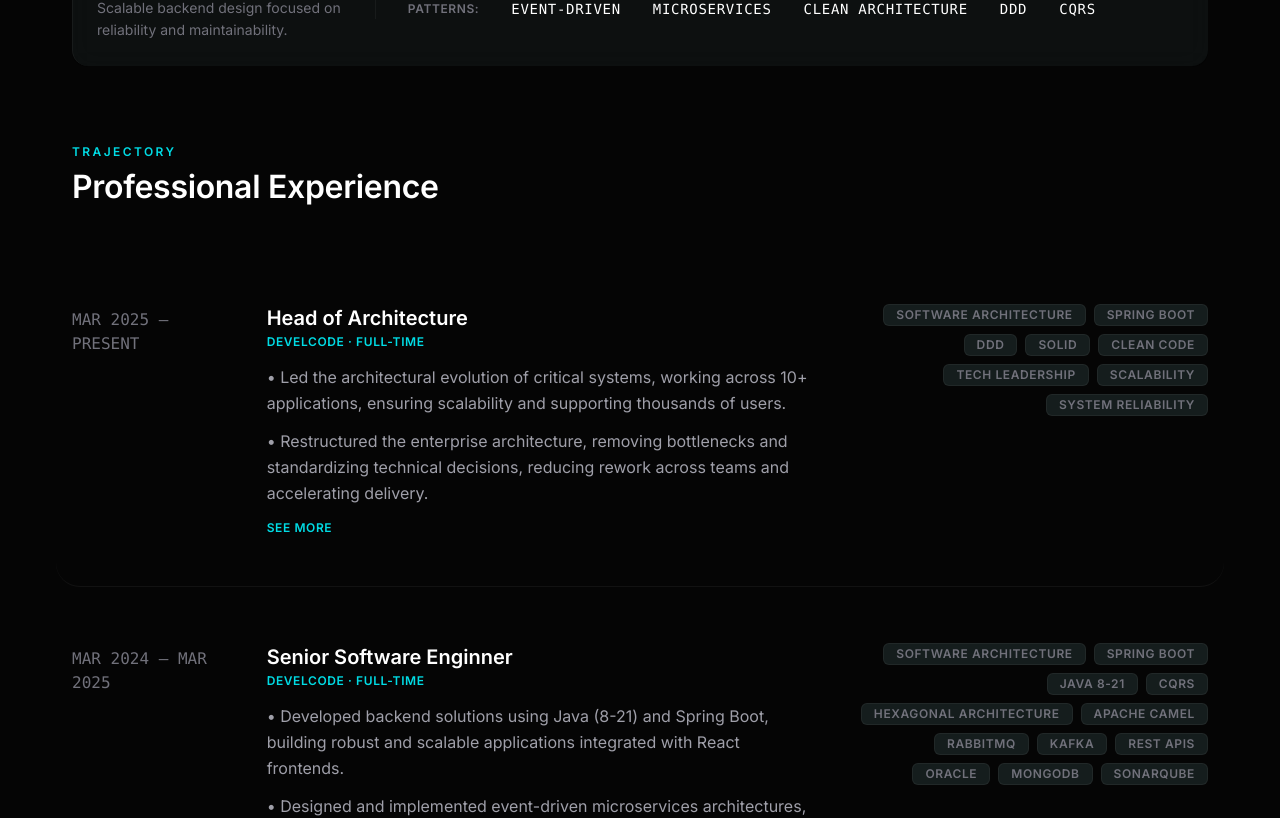
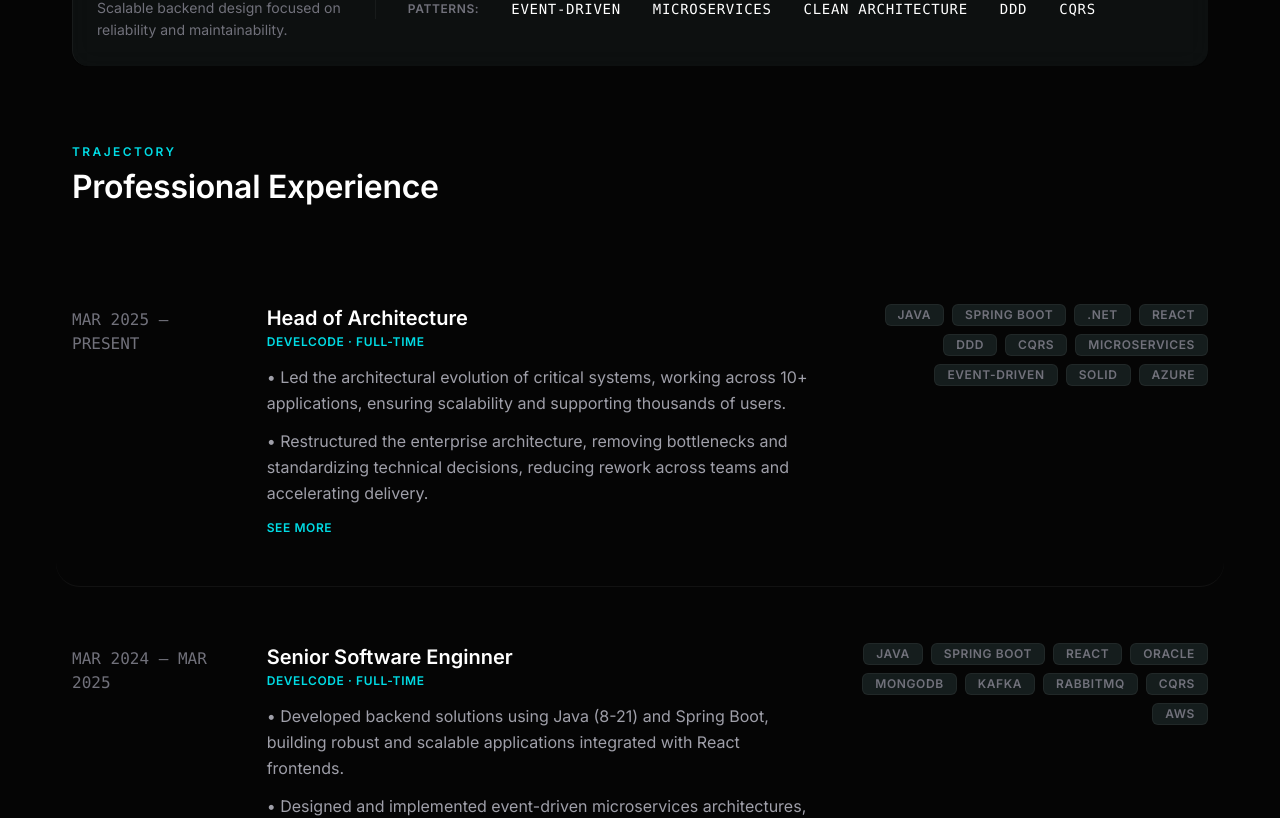
Before and after one commit to iagobrdev/portfolio, a React (Vite) app: page / in a window 1280 px wide. Shown: the part 1011-1829 px from the top of the page. Built offline with nearby package versions, Linux system fonts and the light colour scheme.

Commit message:
trajectory

```diff
--- a/src/components/Footer.tsx
+++ b/src/components/Footer.tsx
@@ -2,7 +2,7 @@ export function Footer() {
   const currentYear = new Date().getFullYear();
 
   return (
-    <footer id="contact" className="w-full border-t border-white/5 py-12 bg-surface mt-20">
+    <footer id="contact" className="w-full border-t border-white/5 py-12 bg-surface mt-8">
       <div className="max-w-[1200px] mx-auto px-8 flex flex-col md:flex-row justify-between items-center gap-8">
         <div className="text-xl font-bold tracking-tighter [word-spacing:0.35rem] text-white">
           IAGO BERTOLETTI RIBEIRO
--- a/src/components/Trajectory.tsx
+++ b/src/components/Trajectory.tsx
@@ -69,7 +69,7 @@ export function Trajectory() {
         "Mentored architects and tech leads, raising the technical bar and improving architectural decision-making across teams.",
         "Partnered with executive leadership, aligning technology decisions with direct business impact."
       ],
-      tags: ["SOFTWARE ARCHITECTURE", "SPRING BOOT", "DDD", "SOLID", "CLEAN CODE", "TECH LEADERSHIP", "SCALABILITY", "SYSTEM RELIABILITY"]
+      tags: ["JAVA", "SPRING BOOT", ".NET", "REACT", "DDD", "CQRS", "MICROSERVICES", "EVENT-DRIVEN", "SOLID", "AZURE"]
     },
     {
       year: "MAR 2024 — MAR 2025",
@@ -84,7 +84,7 @@ export function Trajectory() {
         "Implemented unit and integration testing, achieving over 90% code coverage with SonarQube, significantly improving code quality and reliability.",
         "Standardized code practices by applying SOLID principles and Clean Code, improving maintainability and reducing technical debt."
       ],
-      tags: ["SOFTWARE ARCHITECTURE", "SPRING BOOT", "JAVA 8-21", "CQRS", "HEXAGONAL ARCHITECTURE", "APACHE CAMEL", "RABBITMQ", "KAFKA", "REST APIs", "ORACLE", "MONGODB", "SONARQUBE"]
+      tags: ["JAVA", "SPRING BOOT", "REACT", "ORACLE", "MONGODB", "KAFKA", "RABBITMQ", "CQRS", "AWS"]
     },
     {
       year: "JUL 2018 — MAR 2024",
@@ -99,7 +99,7 @@ export function Trajectory() {
         "Implemented and maintained unit and integration testing, improving software quality and reducing production issues by approximately 30%.",
         "Managed and maintained cloud environments on Microsoft Azure, ensuring high availability, system stability, and performance."
       ],
-      tags: ["SOFTWARE ARCHITECTURE", "SPRING BOOT", "MICROSERVICES", "RABBITMQ", "AZURE DEVOPS", "CI/CD", "REST APIs", "HIGH AVAILABILITY"]
+      tags: ["JAVA", "SPRING BOOT", "MICROSERVICES", "RABBITMQ", "AZURE", "AZURE DEVOPS", "REST"]
     },
     {
       year: "JAN 2015 — DEC 2017",
@@ -114,7 +114,7 @@ export function Trajectory() {
         "Mentored junior and mid-level engineers, accelerating team growth and reducing onboarding time by approximately 30%.",
         "Partnered closely with business stakeholders, translating complex requirements into efficient technical solutions, directly impacting delivery speed and product quality."
       ],
-      tags: ["SOFTWARE ARCHITECTURE", "SPRING BOOT", "TEAM LEADERSHIP", "MICROSERVICES", "REST APIs", "CI/CD", "CODE REVIEW", "DDD", "SOLID", "CLEAN CODE"]
+      tags: ["JAVA", "SPRING BOOT", "MICROSERVICES", "REST", "CI/CD", "DDD", "SOLID"]
     },
     {
       year: "JAN 2010 — DEC 2014",
@@ -128,12 +128,12 @@ export function Trajectory() {
         "Developed 20+ REST APIs and Web Services in Java, enabling seamless system integration and reducing inter-service communication time by approximately 30%.",
         "Built mobile applications integrated with Java backend services, reaching 1,000+ active users and optimizing field operations for orders and service management."
       ],
-      tags: ["JAVA", "ERP", "FISCAL SYSTEMS", "REST APIs", "WEB SERVICES", "SYSTEM INTEGRATIONS", "HIGH AVAILABILITY", "MOBILE INTEGRATION"]
+      tags: ["JAVA", "ERP", "FISCAL", "REST", "WEB SERVICES", "MOBILE"]
     }
   ];
 
   return (
-    <section id="projects" className="mb-20">
+    <section id="projects" className="mb-10">
       <div className="mb-12">
         <span className="text-label text-brand-cyan mb-2 block tracking-[0.2em]">Trajectory</span>
         <h2 className="text-h2 text-white">Professional Experience</h2>
```
